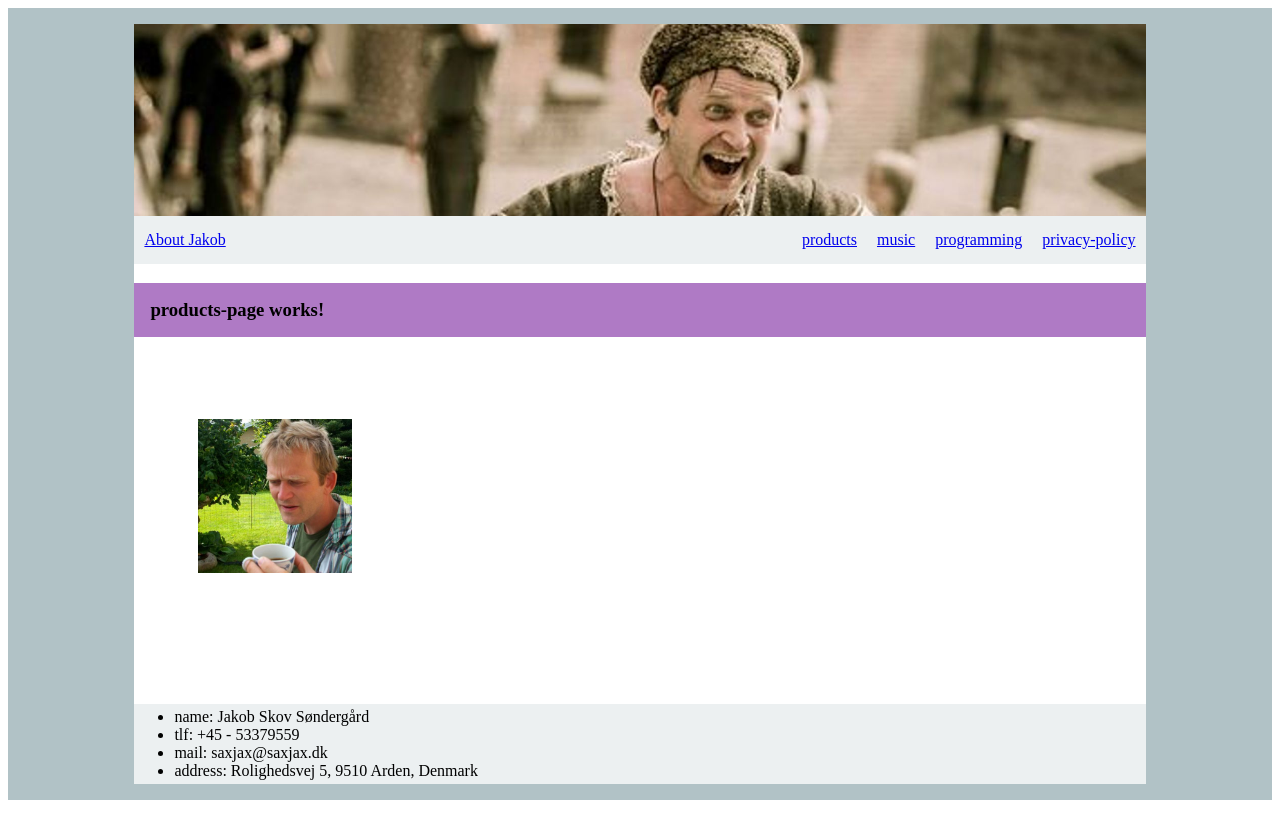
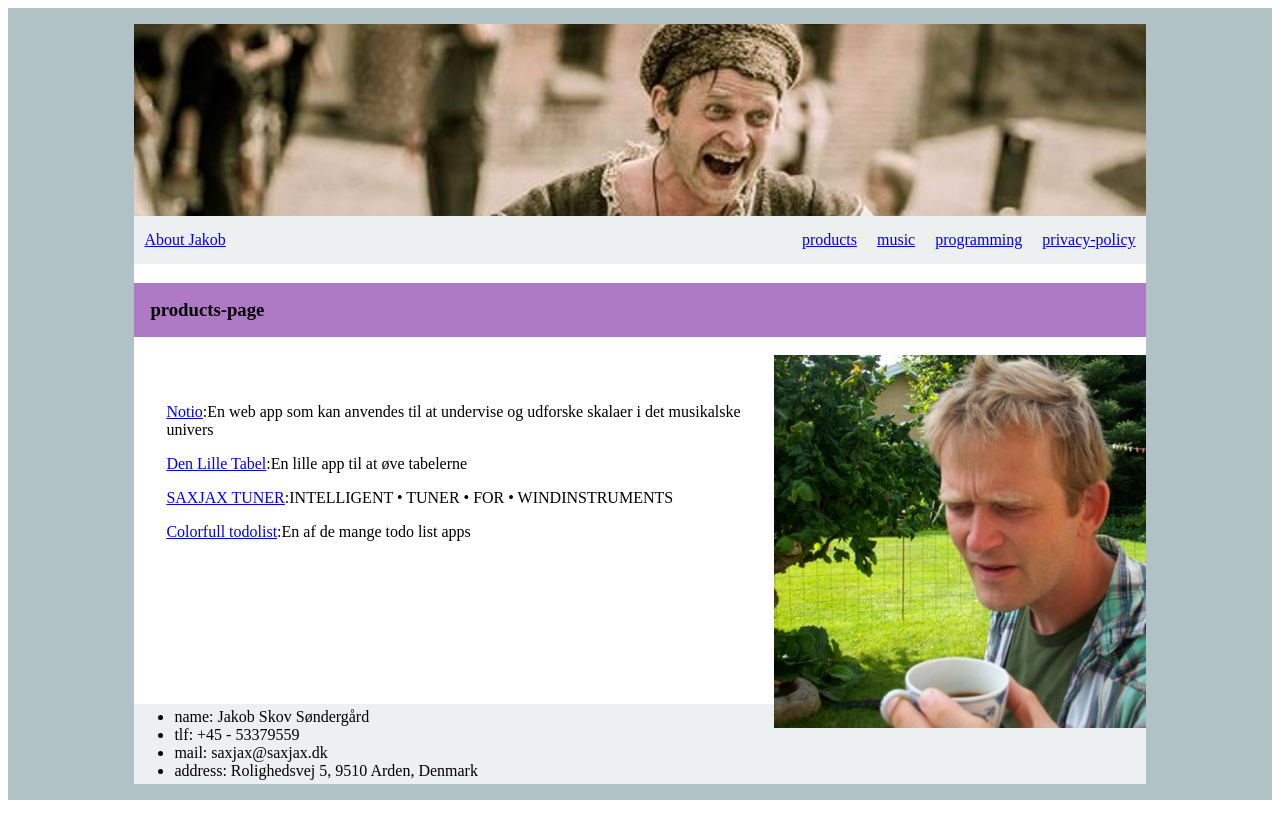
Before and after one commit to saxjax/saxjax_dk, an Angular app: page /products in a window 1280 px wide. Shown: the top 838 px of the page. Before the commit the page ends 808 px from the top, so only its background shows below. Built offline with nearby package versions, Linux system fonts and the light colour scheme.

Commit message:
ensretter alle mine pages

```diff
--- a/src/app/pages/products-page/products-page.component.html
+++ b/src/app/pages/products-page/products-page.component.html
@@ -1,7 +1,13 @@
-<h3 class="title">products-page works!</h3>
-<div class="text-and-image">
-  <div class="content">
-<img class="image" src="./assets/images/saxjax_coffee.jpeg" alt="saxjax drinking coffee" width="20%">
-
-</div>
-</div>
+<content-page
+[colorscheme]="ColorScheme.purple"
+title="products-page"
+image="./assets/images/saxjax_coffee.jpeg"
+altimagetext="saxjax drinking coffee">
+<ng-container>
+  @for(link of links; track link){
+  <p>
+    <a href="{{link | linkFromParenthesis}}">{{link | titleFromSquareBrackets}}</a>:{{link | descriptionAfterColon}}
+  </p>
+}
+  </ng-container>
+</content-page>
--- a/src/app/pages/products-page/products-page.component.ts
+++ b/src/app/pages/products-page/products-page.component.ts
@@ -1,12 +1,25 @@
 import { Component } from '@angular/core';
+import { ContentPageComponent } from "../../common/content-page/content-page.component";
+import { ColorScheme } from '../../model/ColorScheme';
+import { LinkFromParenthesisPipe } from "../../../pipes/link-from-parenthesis.pipe";
+import { TitleFromSquareBracketsPipe } from "../../../pipes/title-from-square-brackets.pipe";
+import { DescriptionAfterColonPipe } from "../../../pipes/description-after-colon.pipe";
 
 @Component({
-  selector: 'products-page',
-  standalone: true,
-  imports: [],
-  templateUrl: './products-page.component.html',
-  styleUrl: './products-page.component.scss'
+    selector: 'products-page',
+    standalone: true,
+    templateUrl: './products-page.component.html',
+    styleUrl: './products-page.component.scss',
+    imports: [ContentPageComponent, LinkFromParenthesisPipe, TitleFromSquareBracketsPipe, DescriptionAfterColonPipe]
 })
 export class ProductsPageComponent {
+  readonly ColorScheme = ColorScheme;
+
+  links = [
+  "[Notio](https://musedlab.org/notio)::En web app som kan anvendes til at undervise og udforske skalaer i det musikalske univers::",
+  "[Den Lille Tabel](https://apps.apple.com/dk/app/saxjax-den-lille-tabel/id1602361785)::En lille app til at øve tabelerne::",
+  "[SAXJAX TUNER](https://itunes.apple.com/dk/app/saxjax-tuner/id1257573809?l=da&mt=8)::INTELLIGENT • TUNER • FOR • WINDINSTRUMENTS::",
+  "[Colorfull todolist](https://apps.apple.com/us/app/saxjax-colorfull-todolist/id1643164134)::En af de mange todo list apps::"
+]
 
 }
--- a/src/app/pages/programing-page/programing-page.component.html
+++ b/src/app/pages/programing-page/programing-page.component.html
@@ -1,7 +1,7 @@
-<h3 class="title">programing-page works!</h3>
-
-<div class="text-and-image">
-  <div class="content">
-<img class="image" src="./assets/images/saxjax_coffee.jpeg" alt="saxjax drinking coffee" width="20%">
-  </div>
-  </div>
+<content-page
+title="programing-page works!"
+image="./assets/images/saxjax_coffee.jpeg"
+altimagetext="saxjax drinking coffee"
+>
+<h1>testing ......... ....... ....... ........ ...... ...... .....</h1>
+</content-page>
```
Also changed, not shown: src/app/pages/programing-page/programing-page.component.ts (+6 -5 lines).
